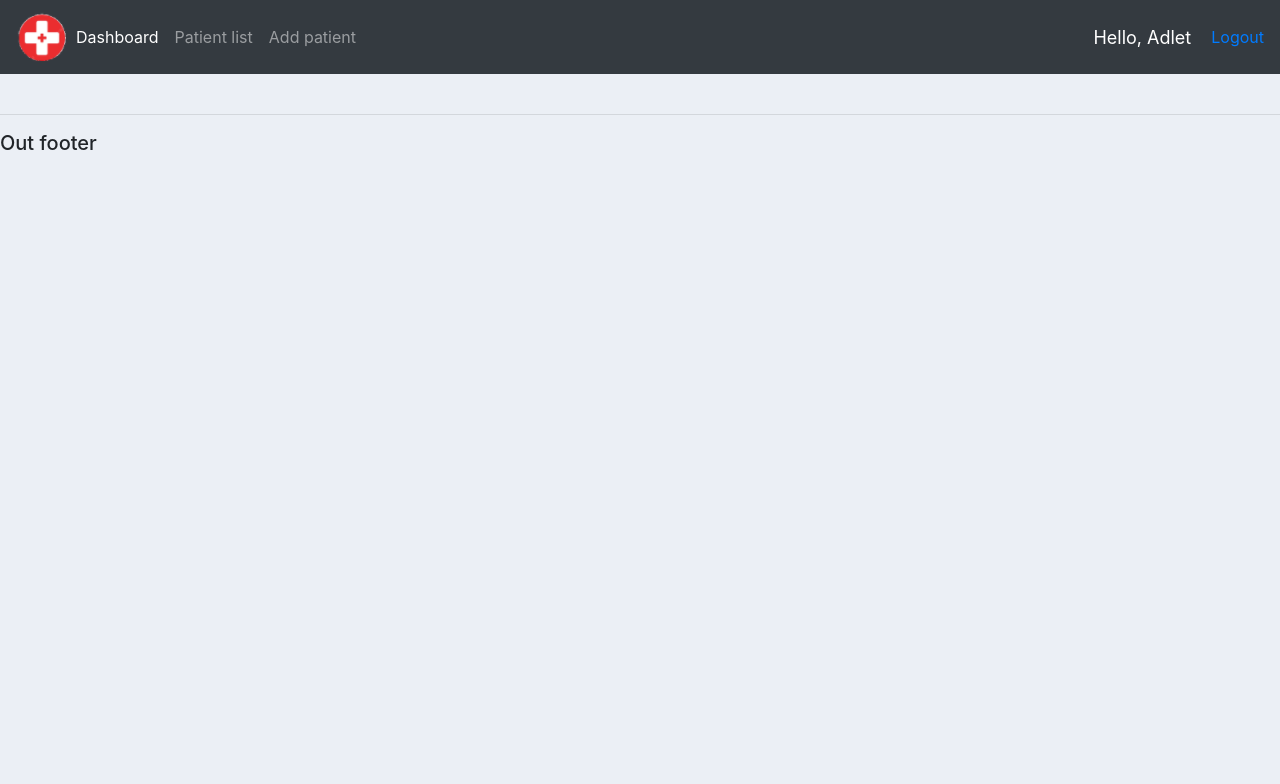
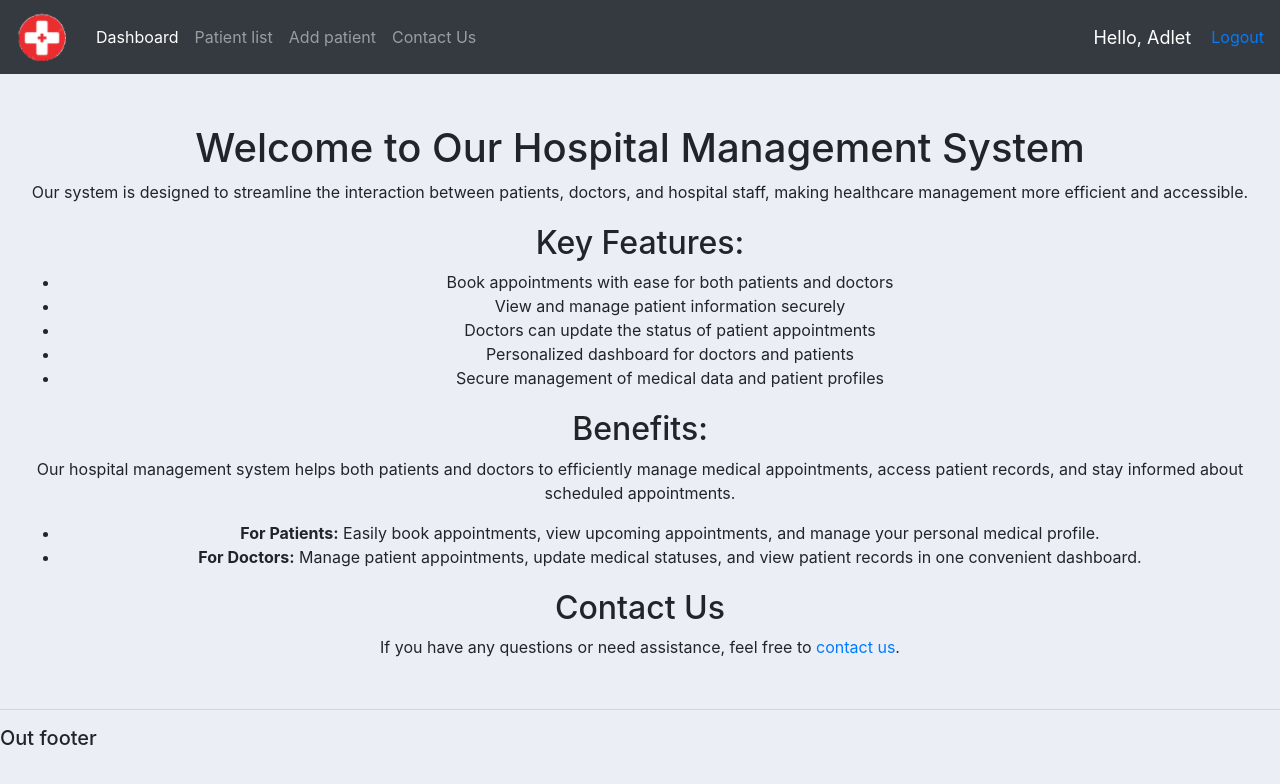
Before and after one commit to shantrapa/hospital_management_system, a Django app: page / in a window 1280 px wide. Shown: the top 784 px of the page. Run offline with Django 5.2, Linux system fonts and the light colour scheme; a user stored in the database is signed in.

Commit message:
Add files via upload

```diff
--- a/hospital/forms.py
+++ b/hospital/forms.py
@@ -2,6 +2,7 @@ from django.forms import ModelForm
 from django.contrib.auth.forms import UserCreationForm
 from django.contrib.auth.models import User
 from django import forms
+from django.core.validators import EmailValidator
 from .models import *
 
 class PatientForm(ModelForm):
@@ -41,3 +42,8 @@ class CreateUserForm(UserCreationForm):
     class Meta:
         model = User
         fields = ['username', 'email', 'password1', 'password2']
+
+class ContactForm(forms.Form):
+    name = forms.CharField(max_length=100, required=True)
+    email = forms.EmailField(validators=[EmailValidator()], required=True)
+    message = forms.CharField(widget=forms.Textarea, required=True)
--- /dev/null
+++ b/hospital/templates/hospital/home.html
@@ -0,0 +1,34 @@
+{% extends 'hospital/main.html' %}
+{% load static %}
+
+{% block content %}
+<div class="welcome-section">
+    <h1>Welcome to Our Hospital Management System</h1>
+    <p>Our system is designed to streamline the interaction between patients, doctors, and hospital staff, making healthcare management more efficient and accessible.</p>
+
+    <div class="info-section">
+        <h2>Key Features:</h2>
+        <ul>
+            <li>Book appointments with ease for both patients and doctors</li>
+            <li>View and manage patient information securely</li>
+            <li>Doctors can update the status of patient appointments</li>
+            <li>Personalized dashboard for doctors and patients</li>
+            <li>Secure management of medical data and patient profiles</li>
+        </ul>
+    </div>
+
+    <div class="additional-info">
+        <h2>Benefits:</h2>
+        <p>Our hospital management system helps both patients and doctors to efficiently manage medical appointments, access patient records, and stay informed about scheduled appointments.</p>
+        <ul>
+            <li><strong>For Patients:</strong> Easily book appointments, view upcoming appointments, and manage your personal medical profile.</li>
+            <li><strong>For Doctors:</strong> Manage patient appointments, update medical statuses, and view patient records in one convenient dashboard.</li>
+        </ul>
+    </div>
+
+    <div class="contact-info">
+        <h2>Contact Us</h2>
+        <p>If you have any questions or need assistance, feel free to <a href="{% url 'contact' %}">contact us</a>.</p>
+    </div>
+</div>
+{% endblock %}
--- a/hospital/templates/hospital/navbar.html
+++ b/hospital/templates/hospital/navbar.html
@@ -15,10 +15,10 @@
     </button>
     <div class="collapse navbar-collapse" id="navbarNav">
       <ul class="navbar-nav">
-        {% if request.user.is_staff %}
         <li class="nav-item active">
           <a class="nav-link" href="{% url 'home' %}">Dashboard</a>
         </li>
+        {% if request.user.is_staff %}
             <li class="nav-item">
               <a class="nav-link" href="{% url 'patient_list' %}">Patient list</a>
             </li>
@@ -26,16 +26,13 @@
               <a class = "nav-link" href={% url 'add_patient' %}>Add patient</a>
             </li>
         {% elif is_doctor %}
-            <li class="nav-item active">
-              <a class="nav-link" href="{% url 'home' %}">Dashboard</a>
-            </li>
             <li class="nav-item">
               <a class="nav-link" href="{% url 'patient_list' %}">Patient list</a>
             </li>
             <li class="nav-item">
               <a class = "nav-link" href={% url 'add_patient' %}>Manage appointments</a>
             </li>
-        {% else %}
+        {% elif is_patient %}
             <li class="nav-item">
               <a class = "nav-link" href={% url 'account' %}>Settings</a>
             </li>
@@ -43,6 +40,9 @@
               <a class="nav-link" href="{% url 'patient_appointment' %}">Make an appointment</a>
             </li>
         {% endif %}
+        <li class="nav-item">
+          <a class="nav-link" href="{% url 'contact' %}">Contact Us</a>
+        </li>
       </ul>
     </div>
 
--- a/hospital/urls.py
+++ b/hospital/urls.py
@@ -16,4 +16,6 @@ urlpatterns = [
     path('patients/addpatient', views.add_patient, name = 'add_patient'),
     path('update_appointment_status/<int:appointment_id>/', views.update_appointment_status, name='update_appointment_status'),
     path('appointment/', views.patient_appointment, name="patient_appointment"),
+
+    path('contact/', views.contact_page, name='contact'),
 ]
--- a/hospital/views.py
+++ b/hospital/views.py
@@ -4,9 +4,18 @@ from django.contrib import messages
 
 from django.contrib.auth.decorators import login_required
 
+from django.core.mail import EmailMessage, send_mail
+
 from .models import *
 from .forms import *
 from .decorators import *
+
+def home(request):
+    context = {
+        'is_doctor': request.user.groups.filter(name='doctor').exists(),
+        'is_patient': request.user.groups.filter(name='patient').exists(),
+    }
+    return render(request, 'hospital/home.html', context)
 
 @unauthenticated_user
 def registerPage(request):
@@ -43,19 +52,23 @@ def logoutUser(request):
     logout(request)
     return redirect('login')
 
+"""
 @login_required(login_url='login')
 @admin_only
 def home(request):
     context = {
         'is_doctor': request.user.groups.filter(name='doctor').exists(),
+        'is_patient': request.user.groups.filter(name='patient').exists(),
     }
     return render(request, 'hospital/index.html', context)
+"""
 
 @login_required(login_url = 'login')
 @allowed_users(allowed_roles=['patient'])
 def userPage(request):
     context = {
         'is_doctor': request.user.groups.filter(name='doctor').exists(),
+        'is_patient': request.user.groups.filter(name='patient').exists(),
     }
     return render(request, 'hospital/user.html', context)
 
@@ -64,6 +77,7 @@ def userPage(request):
 def doctorPage(request):
     context = {
         'is_doctor': request.user.groups.filter(name='doctor').exists(),
+        'is_patient': request.user.groups.filter(name='patient').exists(),
     }
     return render(request, 'hospital/doctor.html', context)
 
@@ -73,7 +87,9 @@ def patient_list(request):
     patients = Patient.objects.all()
     context = {
         'patients': patients,
-        'is_doctor': request.user.groups.filter(name='doctor').exists(),}
+        'is_doctor': request.user.groups.filter(name='doctor').exists(),
+        'is_patient': request.user.groups.filter(name='patient').exists(),
+    }
     return render(request, 'hospital/patient_list.html', context)
 
 @login_required(login_url='login')
@@ -84,6 +100,7 @@ def add_patient(request):
         context = {
             'appointments': appointments,
             'is_doctor': request.user.groups.filter(name='doctor').exists(),
+            'is_patient': request.user.groups.filter(name='patient').exists(),
         }
         return render(request, 'hospital/add_patient.html', context)
     else:
@@ -108,6 +125,7 @@ def patient_appointment(request):
         'form': form,
         'doctors': doctors,
         'is_doctor': request.user.groups.filter(name='doctor').exists(),
+        'is_patient': request.user.groups.filter(name='patient').exists(),
     }
     return render(request, 'hospital/patient_appointment.html', context)
 
@@ -125,15 +143,48 @@ def accountSettings(request):
 	context = {
         'form': form,
         'is_doctor': request.user.groups.filter(name='doctor').exists(),
+        'is_patient': request.user.groups.filter(name='patient').exists(),
     }
 	return render(request, 'hospital/account_settings.html', context)
 
+@login_required(login_url='login')
+@allowed_users(allowed_roles=['doctor'])
 def update_appointment_status(request, appointment_id):
     if request.method == 'POST':
         appointment = get_object_or_404(Appointment, id=appointment_id)
         new_status = request.POST.get('status')
         appointment.status = new_status
         appointment.save()
-        return redirect('add_patient')  # Redirect to the page where appointments are listed
+        messages.success(request, 'Appointment status updated successfully!')
+        return redirect('add_patient')
 
     return render(request, 'hospital/add_patient.html')
+
+def contact_page(request):
+    if request.method == 'POST':
+        form = ContactForm(request.POST)
+        if form.is_valid():
+            name = form.cleaned_data['name']
+            email = form.cleaned_data['email']
+            message = form.cleaned_data['message']
+
+            send_mail(
+                f'Contact Form Submission from {name}',
+                message,
+                email,
+                ['info@hospitalmanagement.com'],
+                fail_silently=False,
+            )
+
+            return render(request, 'hospital/contact.html', {
+                'form': form,
+                'success_message': 'Thank you for contacting us! We will get back to you soon.'
+            })
+    else:
+        form = ContactForm()
+    context = {
+        'form': form,
+        'is_doctor': request.user.groups.filter(name='doctor').exists(),
+        'is_patient': request.user.groups.filter(name='patient').exists(),
+    }
+    return render(request, 'hospital/contact.html', context)
--- a/static/css/main.css
+++ b/static/css/main.css
@@ -10,3 +10,35 @@ body {
 #orders-pending{
     background-color: #7cd1c0;
 }
+
+.welcome-section {
+    text-align: center;
+    margin: 50px auto;
+}
+
+.info-section, .additional-info, .contact-info {
+    margin: 20px 0;
+}
+
+ul {
+    list-style-type: disc;
+    margin-left: 20px;
+}
+
+.contact-section {
+    text-align: center;
+    margin: 50px auto;
+}
+
+.contact-form, .contact-details {
+    margin: 20px 0;
+}
+
+.contact-form form {
+    display: inline-block;
+    text-align: left;
+}
+
+.contact-details p {
+    margin: 5px 0;
+}
```
Also changed, not shown: hospital/templates/hospital/add_patient.html (+7 -0 lines), hospital/templates/hospital/contact.html (added, +24 -0 lines), hospital/templates/hospital/patient_list.html (+32 -6 lines), hospital_management/settings.py (+9 -0 lines), db.sqlite3. Lines whose indentation alone changed are shown as unchanged.
